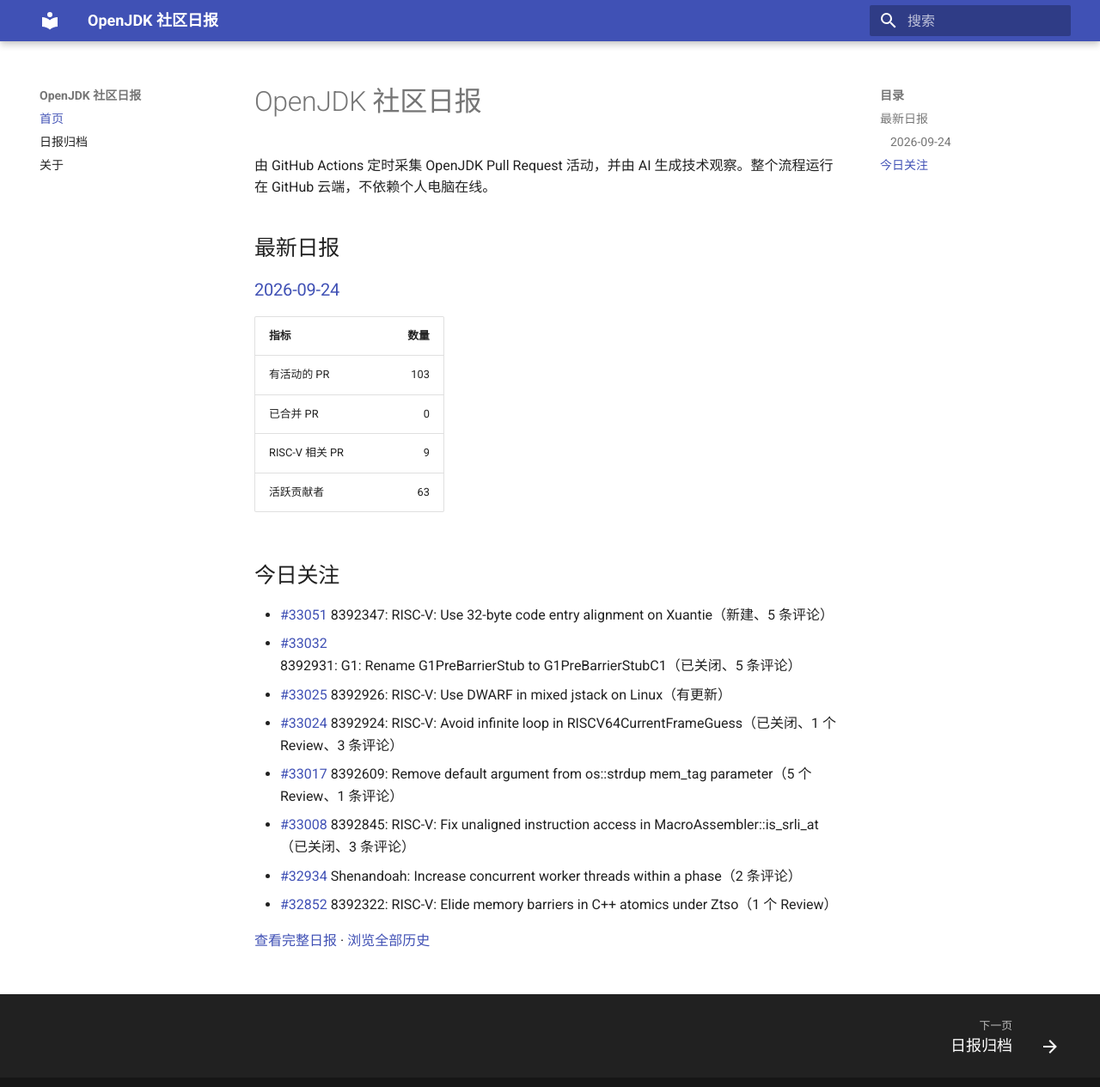
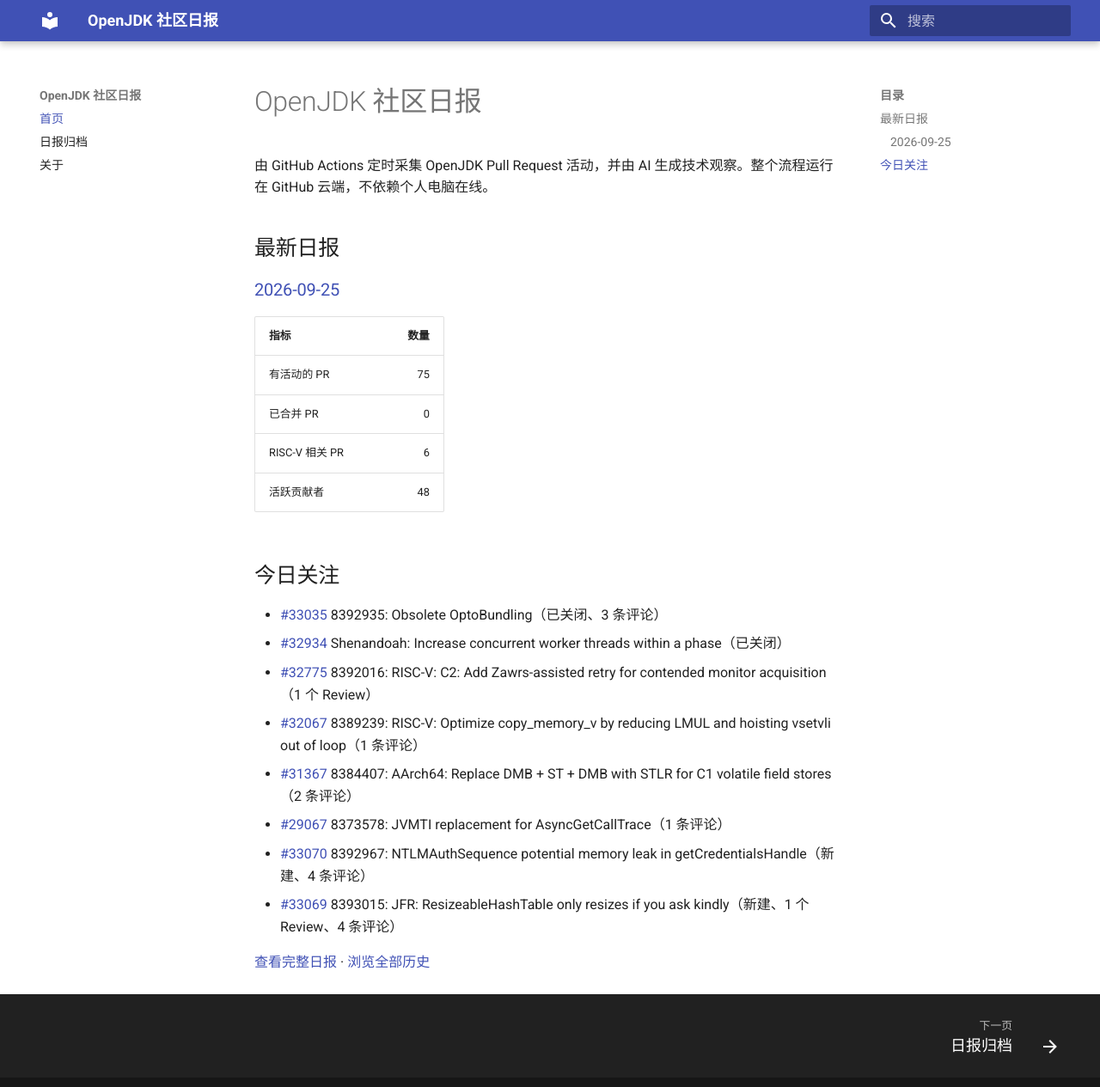
Before and after one commit to DingliZhang/openjdk-daily, an MkDocs documentation site: the page built from docs/index.md, in a window 1280 px wide and 1278 px high. Shown: the top 1265 px of the window at 86% size. Built offline with MkDocs 1.6.1 and Material for MkDocs 9.7.7, drawn with Linux system fonts in a browser that asks for light colours.

Commit message:
report: add OpenJDK daily report

```diff
--- a/docs/index.md
+++ b/docs/index.md
@@ -4,24 +4,24 @@
 
 ## 最新日报
 
-### [2026-09-24](reports/2026/2026-09-24.md)
+### [2026-09-25](reports/2026/2026-09-25.md)
 
 | 指标 | 数量 |
 |---|---:|
-| 有活动的 PR | 103 |
+| 有活动的 PR | 75 |
 | 已合并 PR | 0 |
-| RISC-V 相关 PR | 9 |
-| 活跃贡献者 | 63 |
+| RISC-V 相关 PR | 6 |
+| 活跃贡献者 | 48 |
 
 ## 今日关注
 
-- [#33051](https://github.com/openjdk/jdk/pull/33051) 8392347: RISC-V: Use 32-byte code entry alignment on Xuantie（新建、5 条评论）
-- [#33032](https://github.com/openjdk/jdk/pull/33032) 8392931: G1: Rename G1PreBarrierStub to G1PreBarrierStubC1（已关闭、5 条评论）
-- [#33025](https://github.com/openjdk/jdk/pull/33025) 8392926: RISC-V: Use DWARF in mixed jstack on Linux（有更新）
-- [#33024](https://github.com/openjdk/jdk/pull/33024) 8392924: RISC-V: Avoid infinite loop in RISCV64CurrentFrameGuess（已关闭、1 个 Review、3 条评论）
-- [#33017](https://github.com/openjdk/jdk/pull/33017) 8392609: Remove default argument from os::strdup mem_tag parameter（5 个 Review、1 条评论）
-- [#33008](https://github.com/openjdk/jdk/pull/33008) 8392845: RISC-V: Fix unaligned instruction access in MacroAssembler::is_srli_at（已关闭、3 条评论）
-- [#32934](https://github.com/openjdk/jdk/pull/32934) Shenandoah: Increase concurrent worker threads within a phase（2 条评论）
-- [#32852](https://github.com/openjdk/jdk/pull/32852) 8392322: RISC-V: Elide memory barriers in C++ atomics under Ztso（1 个 Review）
+- [#33035](https://github.com/openjdk/jdk/pull/33035) 8392935: Obsolete OptoBundling（已关闭、3 条评论）
+- [#32934](https://github.com/openjdk/jdk/pull/32934) Shenandoah: Increase concurrent worker threads within a phase（已关闭）
+- [#32775](https://github.com/openjdk/jdk/pull/32775) 8392016: RISC-V: C2: Add Zawrs-assisted retry for contended monitor acquisition（1 个 Review）
+- [#32067](https://github.com/openjdk/jdk/pull/32067) 8389239: RISC-V: Optimize copy_memory_v by reducing LMUL and hoisting vsetvli out of loop（1 条评论）
+- [#31367](https://github.com/openjdk/jdk/pull/31367) 8384407: AArch64: Replace DMB + ST + DMB with STLR for C1 volatile field stores（2 条评论）
+- [#29067](https://github.com/openjdk/jdk/pull/29067) 8373578: JVMTI replacement for AsyncGetCallTrace（1 条评论）
+- [#33070](https://github.com/openjdk/jdk/pull/33070) 8392967: NTLMAuthSequence potential memory leak in getCredentialsHandle（新建、4 条评论）
+- [#33069](https://github.com/openjdk/jdk/pull/33069) 8393015: JFR: ResizeableHashTable only resizes if you ask kindly（新建、1 个 Review、4 条评论）
 
-[查看完整日报](reports/2026/2026-09-24.md) · [浏览全部历史](reports/index.md)
+[查看完整日报](reports/2026/2026-09-25.md) · [浏览全部历史](reports/index.md)
```
Also changed, not shown: docs/reports/2026/2026-09-25.md (added, +191 -0 lines), docs/reports/index.md (+2 -1 lines), 2 other files.
